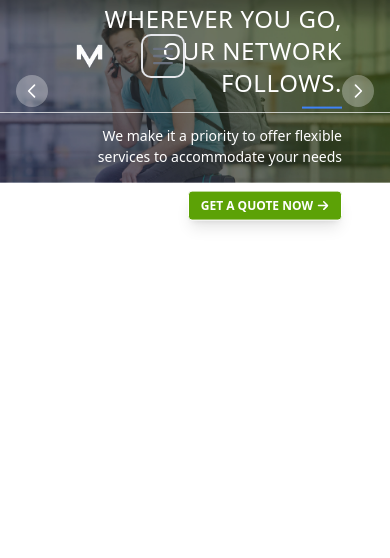
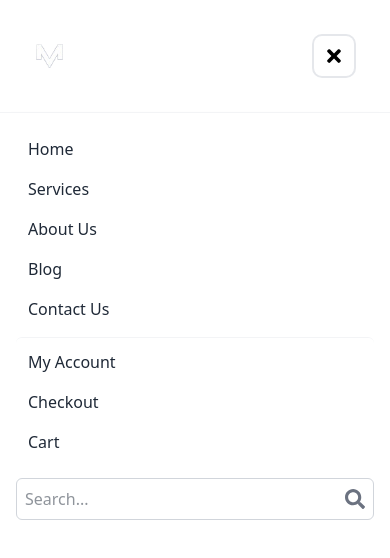
Before and after one commit to K-Irungu/godesk_landingpage, a Next.js app: page / in a window 390 px wide. Both pictures are taken after a click on the button "Open main menu". Shown: the top 558 px of the page. Built offline with nearby package versions, Linux system fonts and the light colour scheme.

Commit message:
Navbar and Hero section mobile responsive

```diff
--- a/app/layout.tsx
+++ b/app/layout.tsx
@@ -28,7 +28,7 @@ export default function RootLayout({
     <html lang="en">
 
       <body
-        className={`${geistSans.variable} ${geistMono.variable} antialiased`}
+        className={`${geistSans.variable} ${geistMono.variable} antialiased `}
       >
         <Navbar />
         {children}
--- a/app/page.tsx
+++ b/app/page.tsx
@@ -43,9 +43,10 @@ const customCarouselTheme = {
       indicators={false}
       slide={false}
       theme={customCarouselTheme} // Pass the custom theme here
-      className="!rounded-none my-custom-carousel-wrapper"    >
+      className="!rounded-none my-custom-carousel-wrapper" // Only apply padding-top for xl screens and above where navbar is fixed
+    >
       {/* Slide 1 */}
-      <div key="slide1" className="relative w-full h-full !rounded-none ">
+      <div key="slide1" className="relative w-full h-full !rounded-none">
         {" "}
         {/* Also ensure slide container is not rounded */}
         <img
@@ -54,30 +55,32 @@ const customCarouselTheme = {
           className="w-full h-full object-cover !rounded-none" // Ensure image itself is not rounded if somehow applied
           style={{ objectFit: "cover", width: "100%", height: "100%" }}
         />
-        {/* Overlay for consistent darkening - previously uncommented but now added bg-black/40 */}
+        {/* Overlay for consistent darkening */}
         <div className="absolute inset-0 bg-black/40" />
         {/* Text content for Slide 1 */}
         <div className="absolute inset-0 z-10 flex flex-col justify-center px-6 md:px-10 text-white max-w-6xl mx-auto">
-          {/* Wrapper for the text and button to control right alignment */}
-          <div className="flex flex-col items-end p-6 mt-10">
+          {/* Wrapper for the text and button */}
+          {/* For screens below sm, use mt-0. For sm and above, revert to mt-20 (80px). Then xl:pt-15 */}
+          <div className="flex flex-col items-center xl:items-end mt-0 sm:mt-20 pb-4 text-center xl:text-right xl:pt-15 xl:pb-6">
             <motion.h1
               initial={{ y: 40, opacity: 0 }}
               whileInView={{ y: 0, opacity: 1 }}
               transition={{ duration: 0.7, delay: 0.2 }}
               viewport={{ once: true, amount: 0.3 }}
-              // Adjusted font sizes for better responsiveness across screen sizes
-              className="text-2xl sm:text-3xl md:text-5xl lg:text-6xl xl:text-6xl font-thin mb-2 sm:mb-4 md:mb-6 uppercase tracking-wide text-right w-full"
+              // Adjusted font sizes for better responsiveness on small screens
+              className="text-lg sm:text-xl md:text-3xl lg:text-4xl xl:text-6xl font-thin mb-2 sm:mb-4 md:mb-6 uppercase tracking-wide w-full text-center xl:text-right"
             >
               Wherever you go, <br /> our network <br /> follows.
             </motion.h1>
 
-            {/* Blue horizontal line for slide 1 (right aligned) */}
+            {/* Blue horizontal line for slide 1 */}
+            {/* Hidden for screens below xl, shown for xl and above */}
             <motion.div
               initial={{ width: 0, opacity: 0 }}
               whileInView={{ width: "2.5rem", opacity: 1 }} // Default/initial width for xs
               transition={{ duration: 0.8, delay: 0.6 }}
               viewport={{ once: true, amount: 0.3 }}
-              className="h-0.5 sm:h-1 md:h-1.5 bg-blue-500 mb-4 sm:mb-6 md:mb-8 mr-0" // mr-0 for right alignment
+              className="hidden xl:block h-0.5 sm:h-1 md:h-1.5 bg-blue-500 mb-4 sm:mb-6 md:mb-8 mx-auto xl:mr-0" // Centered on mobile, right-aligned on desktop
               // Responsive width for the line
               style={{
                 width: "2.5rem", // default
@@ -92,11 +95,11 @@ const customCarouselTheme = {
               whileInView={{ y: 0, opacity: 1 }}
               transition={{ duration: 0.9, delay: 0.4 }}
               viewport={{ once: true, amount: 0.3 }}
-              // Adjusted font sizes, line height, and tracking for better readability
-              className="text-sm sm:text-base md:text-2xl lg:text-3xl
-                         font-light mb-6 md:mb-10 text-right
+              // Hidden for screens below xl, shown for xl and above
+              className="hidden xl:block text-sm sm:text-base md:text-xl lg:text-2xl xl:text-3xl
+                         font-light mb-6 md:mb-10 w-full text-center xl:text-right
                          max-w-xs sm:max-w-md md:max-w-xl lg:max-w-2xl xl:max-w-3xl
-                         leading-normal sm:leading-relaxed md:leading-loose tracking-normal sm:tracking-wide md:tracking-widest w-full"
+                         leading-normal sm:leading-relaxed md:leading-normal tracking-normal sm:tracking-wide md:tracking-widest"
             >
               We make it a priority to offer flexible
               <br />
@@ -109,14 +112,14 @@ const customCarouselTheme = {
               whileInView={{ y: 0, opacity: 1 }}
               transition={{ duration: 1.1, delay: 0.6 }}
               viewport={{ once: true, amount: 0.3 }}
-              className="px-3 py-1.5 sm:px-4 sm:py-2 md:px-8 md:py-4
+              className="px-3 py-1.5 sm:px-4 sm:py-2 md:px-6 md:py-3
                          bg-[#5ca206] hover:bg-[#4d8b05] text-white font-semibold rounded shadow-lg
                          flex items-center justify-center space-x-1 sm:space-x-2 md:space-x-3
                          transition-colors duration-300 ease-in-out border border-white
-                         text-xs sm:text-sm md:text-lg"
+                         text-xs sm:text-sm md:text-base lg:text-base" /* Adjusted button size */
             >
               <span>GET A QUOTE NOW</span>
-              <FaArrowRight className="text-xs sm:text-sm md:text-lg" />
+              <FaArrowRight className="text-xs sm:text-sm md:text-base lg:text-lg" />
             </motion.button>
           </div>
         </div>
@@ -137,23 +140,24 @@ const customCarouselTheme = {
         {/* Text content for Slide 2 */}
         <div className="absolute inset-0 z-10 flex flex-col justify-center px-6 md:px-10 text-white max-w-6xl mx-auto">
           {/* Wrapper for the text and button to control left alignment */}
-          <div className="flex flex-col items-start p-6 my-auto">
+          <div className="flex flex-col items-center xl:items-start mt-0 sm:mt-20 pb-4 text-center xl:text-left xl:pt-15 xl:pb-6"> {/* Changed mt-80 to mt-24 for smallest screens */}
             <motion.h1
               initial={{ y: 40, opacity: 0 }}
               whileInView={{ y: 0, opacity: 1 }}
               transition={{ duration: 0.7, delay: 0.2 }}
               viewport={{ once: true, amount: 0.3 }}
-              className="text-2xl sm:text-3xl md:text-5xl lg:text-6xl xl:text-7xl font-thin mb-2 sm:mb-4 md:mb-6 uppercase tracking-wide text-left w-full"
+              className="text-lg sm:text-xl md:text-3xl lg:text-4xl xl:text-6xl font-thin mb-2 sm:mb-4 md:mb-6 uppercase tracking-wide w-full text-center xl:text-left"
             >
               Wherever you go <br /> our network <br /> follows.
             </motion.h1>
             {/* Blue horizontal line for slide 2 (left aligned) */}
+            {/* Hidden for screens below xl, shown for xl and above */}
             <motion.div
               initial={{ width: 0, opacity: 0 }}
               whileInView={{ width: "2.5rem", opacity: 1 }} // Default/initial width for xs
               transition={{ duration: 0.8, delay: 0.6 }}
               viewport={{ once: true, amount: 0.3 }}
-              className="h-0.5 sm:h-1 md:h-1.5 bg-blue-500 mb-4 sm:mb-6 md:mb-8 ml-0" // ml-0 for left alignment
+              className="hidden xl:block h-0.5 sm:h-1 md:h-1.5 bg-blue-500 mb-4 sm:mb-6 md:mb-8 mx-auto xl:ml-0" // ml-0 for left alignment
               // Responsive width for the line
               style={{
                 width: "2.5rem", // default
@@ -167,10 +171,11 @@ const customCarouselTheme = {
               whileInView={{ y: 0, opacity: 1 }}
               transition={{ duration: 0.9, delay: 0.4 }}
               viewport={{ once: true, amount: 0.3 }}
-              className="text-sm sm:text-base md:text-2xl lg:text-3xl
-                         font-light mb-6 md:mb-10 text-left
+              // Hidden for screens below xl, shown for xl and above
+              className="hidden xl:block text-sm sm:text-base md:text-xl lg:text-2xl xl:text-3xl
+                         font-light mb-6 md:mb-10 w-full text-center xl:text-left
                          max-w-xs sm:max-w-md md:max-w-xl lg:max-w-2xl xl:max-w-3xl
-                         leading-normal sm:leading-relaxed md:leading-loose tracking-normal sm:tracking-wide md:tracking-widest w-full"
+                         leading-normal sm:leading-relaxed md:leading-normal tracking-normal sm:tracking-wide md:tracking-widest"
             >
               We make it a priority to offer flexible
               <br />
@@ -182,14 +187,14 @@ const customCarouselTheme = {
               whileInView={{ y: 0, opacity: 1 }}
               transition={{ duration: 1.1, delay: 0.6 }}
               viewport={{ once: true, amount: 0.3 }}
-              className="px-3 py-1.5 sm:px-4 sm:py-2 md:px-8 md:py-4
+              className="px-3 py-1.5 sm:px-4 sm:py-2 md:px-6 md:py-3
                          bg-[#5ca206] hover:bg-[#4d8b05] text-white font-semibold rounded shadow-lg
                          flex items-center justify-center space-x-1 sm:space-x-2 md:space-x-3
                          transition-colors duration-300 ease-in-out border border-white
-                         text-xs sm:text-sm md:text-lg"
+                         text-xs sm:text-sm md:text-base lg:text-base" /* Adjusted button size */
             >
               <span>GET A QUOTE NOW</span>
-              <FaArrowRight className="text-xs sm:text-sm md:text-lg" />
+              <FaArrowRight className="text-xs sm:text-sm md:text-base lg:text-lg" />
             </motion.button>
           </div>
         </div>
--- a/components/Navbar.tsx
+++ b/components/Navbar.tsx
@@ -1,59 +1,63 @@
-'use client'
+"use client";
 
-import React, { useState } from "react"; // Import useState
-import { FaSearch, FaTimes } from "react-icons/fa"; // Import FaTimes for the close button
+import React, { useState } from "react";
+import { FaSearch, FaTimes, FaBars } from "react-icons/fa";
 
 const Navbar = () => {
-  const [showSearchBar, setShowSearchBar] = useState(false); // State to control search bar visibility
+  const [showSearchBar, setShowSearchBar] = useState(false);
+  const [showMobileMenu, setShowMobileMenu] = useState(false);
 
   const toggleSearchBar = () => {
     setShowSearchBar(!showSearchBar);
+    // When search bar is toggled, ensure mobile menu is closed
+    if (showMobileMenu) {
+      setShowMobileMenu(false);
+    }
+  };
+
+  const toggleMobileMenu = () => {
+    setShowMobileMenu(!showMobileMenu);
+    // When mobile menu is toggled, ensure search bar is closed
+    if (showSearchBar) {
+      setShowSearchBar(false);
+    }
   };
 
   return (
-    // Navbar Container - Fixed position, transparent background, thin bottom border
-    <nav className="bg-transparent fixed w-full z-50 top-0 start-0 border-b-[0.5px] border-white/70">
-      <div className="max-w-screen-full flex items-center mx-auto p-9">
+    // Navbar Container - Fixed position for xl and above, relative for smaller screens
+    <nav className="bg-transparent relative w-full z-50 top-0 start-0 border-b-[0.5px] border-white/70 xl:fixed">
+      <div className="max-w-screen-full flex items-center justify-between mx-auto p-9"> {/* Added justify-between here */}
 
         {/* Logo Section */}
-        <a href="/" className="flex items-center px-10 space-x-3 rtl:space-x-reverse">
+        <a href="/" className="flex items-center space-x-3 rtl:space-x-reverse"> {/* Removed px-10 */}
           <img src="/images/logo.png" className="h-6 sm:h-9" alt="Logo" />
         </a>
 
-        {/* Mobile Toggle Button (Hamburger Icon) */}
-        <div className="flex md:hidden order-2">
+        {/* Mobile Toggle Button (Hamburger Icon) - Visible until xl breakpoint */}
+        {/* Placed it next to the logo for justify-between to work */}
+        <div className="flex xl:hidden order-2 z-50"> {/* Ensured z-index is high enough */}
           <button
-            data-collapse-toggle="navbar-sticky"
+            onClick={toggleMobileMenu}
             type="button"
-            className="inline-flex items-center p-2 w-10 h-10 justify-center text-sm text-gray-500 rounded-lg hover:bg-gray-100 focus:outline-none focus:ring-2 focus:ring-gray-200"
+            className="cursor-pointer inline-flex items-center p-2 w-10 h-10 justify-center text-sm text-gray-500 rounded-lg hover:bg-gray-100 focus:outline-none focus:ring-2 focus:ring-gray-200"
             aria-controls="navbar-sticky"
-            aria-expanded="false"
+            aria-expanded={showMobileMenu ? "true" : "false"}
           >
             <span className="sr-only">Open main menu</span>
-            <svg
-              className="w-5 h-5"
-              aria-hidden="true"
-              xmlns="http://www.w3.org/2000/svg"
-              fill="none"
-              viewBox="0 0 17 14"
-            >
-              <path
-                stroke="currentColor"
-                strokeLinecap="round"
-                strokeLinejoin="round"
-                strokeWidth="2"
-                d="M1 1h15M1 7h15M1 13h15"
-              />
-            </svg>
+            {showMobileMenu ? (
+              <FaTimes className="w-5 h-5 text-black" />
+            ) : (
+              <FaBars className="w-5 h-5 text-black" />
+            )}
           </button>
         </div>
 
-        {/* Desktop Navigation & Search Section - Always visible */}
+        {/* Desktop Navigation & Search Section - Hidden until xl breakpoint, then visible */}
         <div
-          className="hidden w-full md:flex md:w-full md:order-1 items-center justify-between px-10"
+          className="hidden w-full md:flex :w-full xl:order-1 items-center justify-between px-10"
           id="navbar-sticky"
         >
-          {/* Main Menu Items - Always visible */}
+          {/* Main Menu Items */}
           <ul className="flex flex-col p-4 md:p-0 mt-4 md:mt-0 font-medium md:space-x-12 rtl:space-x-reverse md:flex-row md:border-0 md:bg-transparent">
             <li>
               <a
@@ -98,7 +102,7 @@ const Navbar = () => {
             </li>
           </ul>
 
-          {/* Secondary Menu Items & Search Icon - Always visible */}
+          {/* Secondary Menu Items & Search Icon */}
           <div className="flex flex-col md:flex-row md:items-center p-4 md:p-0 mt-4 md:mt-0 font-medium md:space-x-6 lg:space-x-8 rtl:space-x-reverse">
             <ul className="flex flex-col md:flex-row md:space-x-6 lg:space-x-8 rtl:space-x-reverse">
               <li>
@@ -129,7 +133,7 @@ const Navbar = () => {
             {/* Search Icon - Toggles search bar visibility */}
             <button
               type="button"
-              onClick={toggleSearchBar} // Added onClick handler
+              onClick={toggleSearchBar}
               className="p-2 text-white cursor-pointer focus:outline-none focus:ring-2 focus:ring-gray-200 md:ml-4 border-l-[0.5px] border-l-white/70 h-full"
             >
               <FaSearch className="w-5 h-5" />
@@ -138,9 +142,9 @@ const Navbar = () => {
         </div>
       </div>
 
-      {/* Search Bar Overlay - Appears below the navbar */}
+      {/* Search Bar Overlay - Appears below the navbar (desktop only) */}
       {showSearchBar && (
-        <div className="absolute top-full right-0 w-full md:w-96 bg-white rounded-b-lg py-3 px-6 shadow-lg transition-all duration-300 ease-in-out">
+        <div className="absolute top-full right-0 w-full md:w-96 bg-white rounded-b-lg py-3 px-6 shadow-lg transition-all duration-300 ease-in-out hidden xl:block z-40">
           <div className="flex items-center justify-between">
             <input
               type="text"
@@ -149,7 +153,7 @@ const Navbar = () => {
             />
             <button
               type="button"
-              onClick={toggleSearchBar} // Close button
+              onClick={toggleSearchBar}
               className="ml-4 p-2 text-gray-500 hover:text-gray-800 focus:outline-none cursor-pointer"
             >
               <FaTimes className="w-5 h-5" />
@@ -157,6 +161,92 @@ const Navbar = () => {
           </div>
         </div>
       )}
+
+      {/* Mobile Menu Overlay - Appears below the navbar (mobile only) */}
+      {showMobileMenu && (
+        <div className="absolute top-full left-0 w-full bg-white shadow-lg xl:hidden z-40 overflow-y-auto"
+             style={{ height: 'calc(100vh - 96px)' }}> {/* Adjust 96px based on your actual navbar height */}
+
+          <ul className="flex flex-col p-4 font-medium border-t border-gray-100">
+            <li>
+              <a
+                href="#"
+                className="block py-2 px-3 text-gray-800 hover:bg-gray-100 rounded-md"
+              >
+                Home
+              </a>
+            </li>
+            <li>
+              <a
+                href="#"
+                className="block py-2 px-3 text-gray-800 hover:bg-gray-100 rounded-md"
+              >
+                Services
+              </a>
+            </li>
+            <li>
+              <a
+                href="#"
+                className="block py-2 px-3 text-gray-800 hover:bg-gray-100 rounded-md"
+              >
+                About Us
+              </a>
+            </li>
+            <li>
+              <a
+                href="#"
+                className="block py-2 px-3 text-gray-800 hover:bg-gray-100 rounded-md"
+              >
+                Blog
+              </a>
+            </li>
+            <li>
+              <a
+                href="#"
+                className="block py-2 px-3 text-gray-800 hover:bg-gray-100 rounded-md"
+              >
+                Contact Us
+              </a>
+            </li>
+            {/* Secondary menu items for mobile */}
+            <li>
+              <a
+                href="#"
+                className="block py-2 px-3 text-gray-800 hover:bg-gray-100 rounded-md mt-2 border-t border-gray-100 pt-3"
+              >
+                My Account
+              </a>
+            </li>
+            <li>
+              <a
+                href="#"
+                className="block py-2 px-3 text-gray-800 hover:bg-gray-100 rounded-md"
+              >
+                Checkout
+              </a>
+            </li>
+            <li>
+              <a
+                href="#"
+                className="block py-2 px-3 text-gray-800 hover:bg-gray-100 rounded-md"
+              >
+                Cart
+              </a>
+            </li>
+            {/* Optional: Mobile search input within the menu */}
+            <li className="mt-4">
+              <div className="flex items-center border border-gray-300 rounded-md">
+                <input
+                  type="text"
+                  placeholder="Search..."
+                  className="flex-grow p-2 text-gray-800 border-none focus:outline-none bg-transparent"
+                />
+                <FaSearch className="w-5 h-5 text-gray-500 mr-2" />
+              </div>
+            </li>
+          </ul>
+        </div>
+      )}
     </nav>
   );
 };
```
